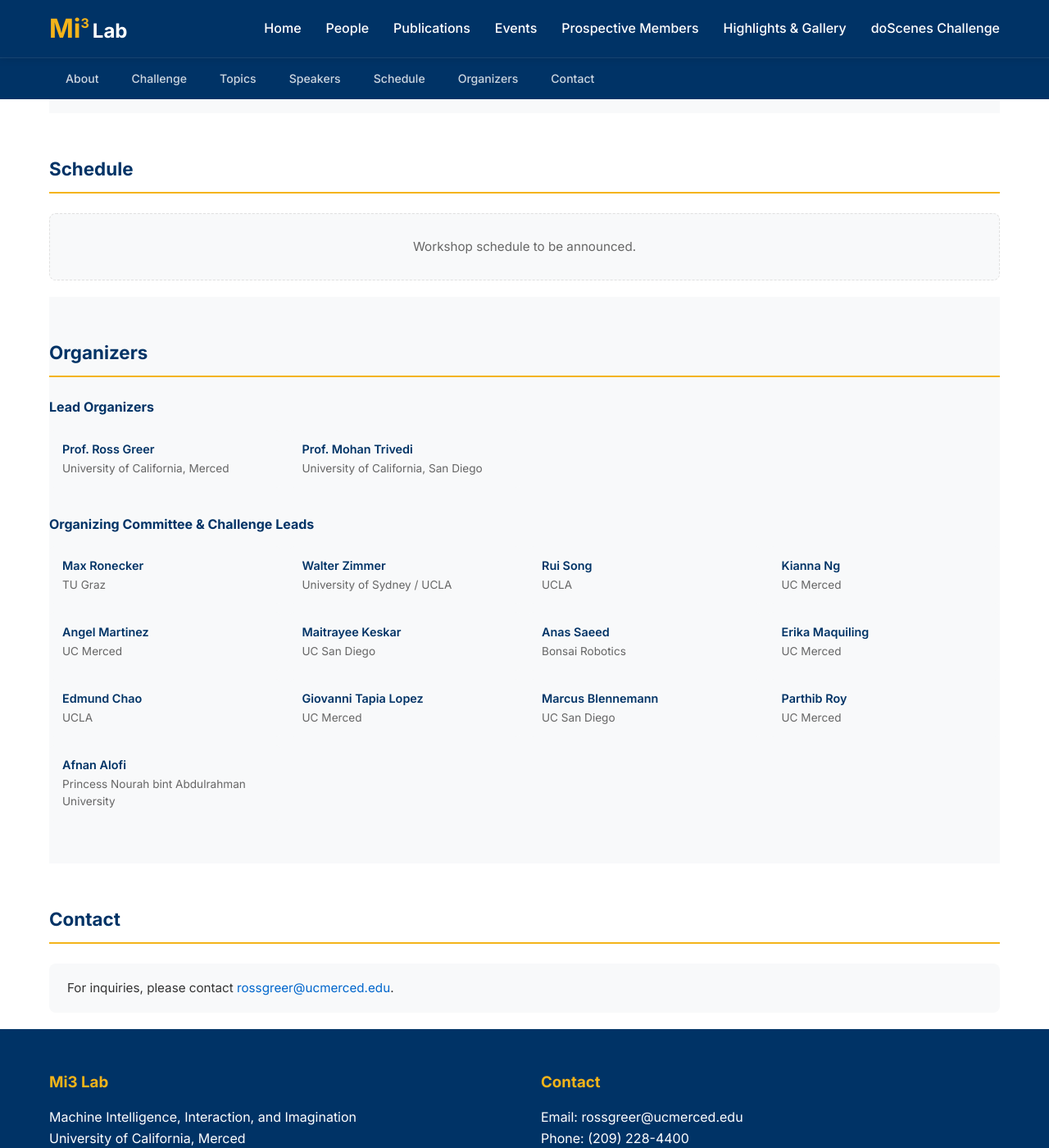
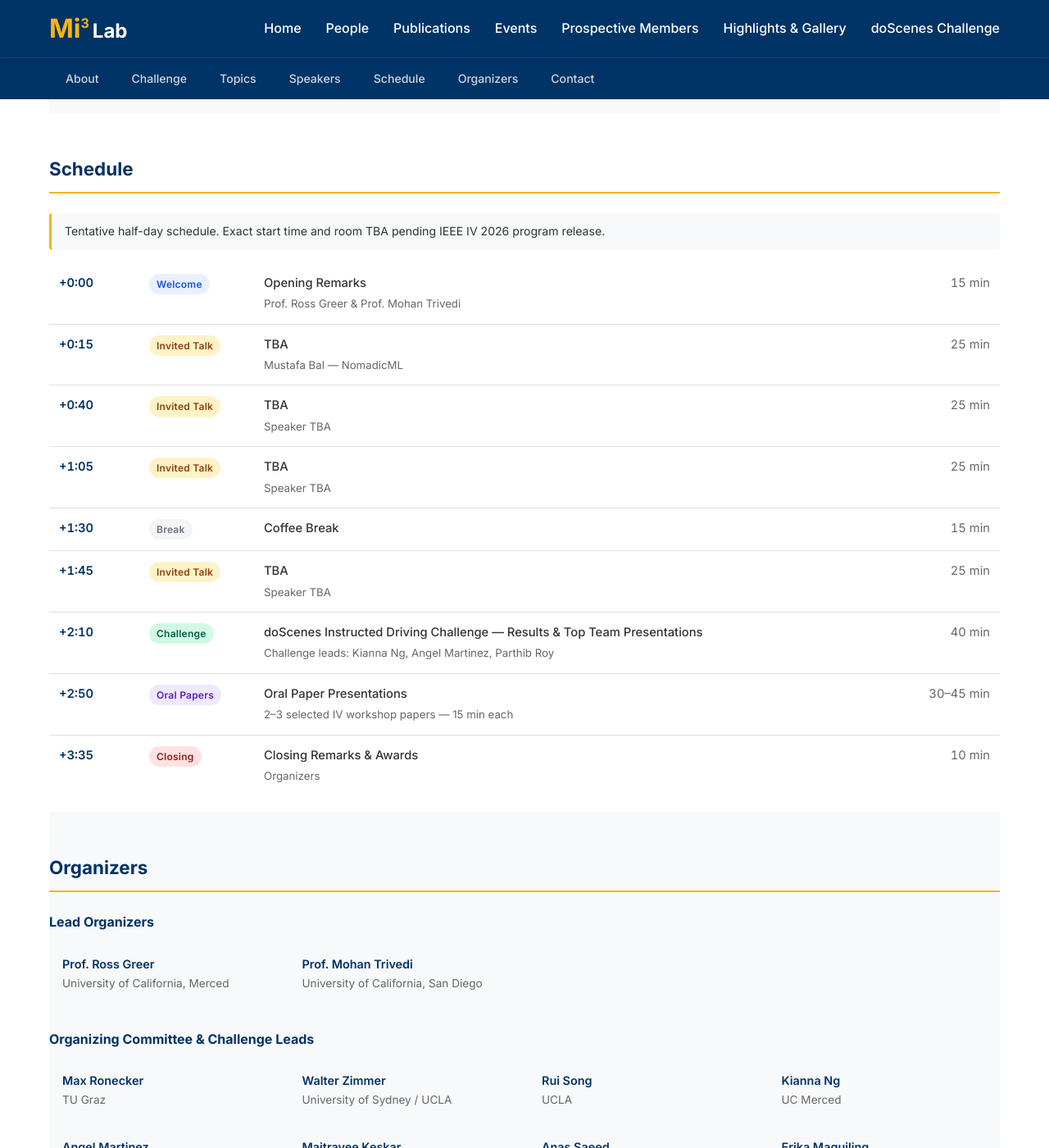
Before and after one commit to Mi3-Lab/mi3-lab.github.io, a Jekyll site: the page built from vl-iiv-2026.html, in a window 1280 px wide and 1400 px high, scrolled down 2007 px. Shown: the whole window at 82% size. Built offline with Jekyll 4.4.1, drawn with Linux system fonts in a browser that asks for light colours.

Commit message:
Add tentative half-day schedule to VL-IIV 2026
Color-coded schedule table: welcome, 4 invited talks, break,
doScenes challenge results, oral paper presentations, closing.
Uses relative +H:MM offset times pending IV 2026 program release.

Co-Authored-By: Claude Sonnet 4.6 <noreply@anthropic.com>

```diff
--- a/vl-iiv-2026.html
+++ b/vl-iiv-2026.html
@@ -192,6 +192,67 @@ title: VL-IIV 2026 Workshop
   font-size: 0.82rem;
   margin-top: 3px;
 }
+
+.schedule-note {
+  background: var(--bg-light);
+  border-left: 3px solid var(--secondary-color);
+  border-radius: 4px;
+  padding: 10px 16px;
+  font-size: 0.88rem;
+  color: var(--text-light);
+  margin-bottom: 20px;
+}
+.schedule-table {
+  width: 100%;
+  border-collapse: collapse;
+}
+.schedule-table tr {
+  border-bottom: 1px solid var(--border-color);
+}
+.schedule-table tr:last-child {
+  border-bottom: none;
+}
+.schedule-table tr:hover {
+  background: var(--bg-light);
+}
+.schedule-table td {
+  padding: 13px 12px;
+  vertical-align: top;
+  font-size: 0.92rem;
+}
+.schedule-time {
+  white-space: nowrap;
+  font-weight: 600;
+  color: var(--primary-color);
+  width: 110px;
+  font-variant-numeric: tabular-nums;
+}
+.schedule-type {
+  width: 140px;
+}
+.schedule-badge {
+  display: inline-block;
+  padding: 3px 9px;
+  border-radius: 20px;
+  font-size: 0.75rem;
+  font-weight: 600;
+  letter-spacing: 0.02em;
+}
+.badge-welcome   { background: #e8f0fe; color: #1a56db; }
+.badge-talk      { background: #fef3c7; color: #92400e; }
+.badge-break     { background: #f3f4f6; color: #6b7280; }
+.badge-challenge { background: #d1fae5; color: #065f46; }
+.badge-oral      { background: #ede9fe; color: #5b21b6; }
+.badge-closing   { background: #fee2e2; color: #991b1b; }
+.schedule-title {
+  font-weight: 500;
+  color: var(--text-color);
+}
+.schedule-speaker {
+  font-size: 0.83rem;
+  color: var(--text-light);
+  margin-top: 3px;
+}
 </style>
 
 <div class="workshop-hero">
@@ -274,7 +335,91 @@ title: VL-IIV 2026 Workshop
 
   <section class="workshop-section" id="schedule">
     <h2>Schedule</h2>
-    <div class="tba-box">Workshop schedule to be announced.</div>
+    <p class="schedule-note">Tentative half-day schedule. Exact start time and room TBA pending IEEE IV 2026 program release.</p>
+    <table class="schedule-table">
+      <tbody>
+        <tr>
+          <td class="schedule-time">+0:00</td>
+          <td class="schedule-type"><span class="schedule-badge badge-welcome">Welcome</span></td>
+          <td>
+            <div class="schedule-title">Opening Remarks</div>
+            <div class="schedule-speaker">Prof. Ross Greer &amp; Prof. Mohan Trivedi</div>
+          </td>
+          <td class="schedule-time" style="text-align:right; color: var(--text-light); font-weight:400;">15 min</td>
+        </tr>
+        <tr>
+          <td class="schedule-time">+0:15</td>
+          <td class="schedule-type"><span class="schedule-badge badge-talk">Invited Talk</span></td>
+          <td>
+            <div class="schedule-title">TBA</div>
+            <div class="schedule-speaker">Mustafa Bal &mdash; NomadicML</div>
+          </td>
+          <td class="schedule-time" style="text-align:right; color: var(--text-light); font-weight:400;">25 min</td>
+        </tr>
+        <tr>
+          <td class="schedule-time">+0:40</td>
+          <td class="schedule-type"><span class="schedule-badge badge-talk">Invited Talk</span></td>
+          <td>
+            <div class="schedule-title">TBA</div>
+            <div class="schedule-speaker">Speaker TBA</div>
+          </td>
+          <td class="schedule-time" style="text-align:right; color: var(--text-light); font-weight:400;">25 min</td>
+        </tr>
+        <tr>
+          <td class="schedule-time">+1:05</td>
+          <td class="schedule-type"><span class="schedule-badge badge-talk">Invited Talk</span></td>
+          <td>
+            <div class="schedule-title">TBA</div>
+            <div class="schedule-speaker">Speaker TBA</div>
+          </td>
+          <td class="schedule-time" style="text-align:right; color: var(--text-light); font-weight:400;">25 min</td>
+        </tr>
+        <tr>
+          <td class="schedule-time">+1:30</td>
+          <td class="schedule-type"><span class="schedule-badge badge-break">Break</span></td>
+          <td>
+            <div class="schedule-title">Coffee Break</div>
+          </td>
+          <td class="schedule-time" style="text-align:right; color: var(--text-light); font-weight:400;">15 min</td>
+        </tr>
+        <tr>
+          <td class="schedule-time">+1:45</td>
+          <td class="schedule-type"><span class="schedule-badge badge-talk">Invited Talk</span></td>
+          <td>
+            <div class="schedule-title">TBA</div>
+            <div class="schedule-speaker">Speaker TBA</div>
+          </td>
+          <td class="schedule-time" style="text-align:right; color: var(--text-light); font-weight:400;">25 min</td>
+        </tr>
+        <tr>
+          <td class="schedule-time">+2:10</td>
+          <td class="schedule-type"><span class="schedule-badge badge-challenge">Challenge</span></td>
+          <td>
+            <div class="schedule-title">doScenes Instructed Driving Challenge — Results &amp; Top Team Presentations</div>
+            <div class="schedule-speaker">Challenge leads: Kianna Ng, Angel Martinez, Parthib Roy</div>
+          </td>
+          <td class="schedule-time" style="text-align:right; color: var(--text-light); font-weight:400;">40 min</td>
+        </tr>
+        <tr>
+          <td class="schedule-time">+2:50</td>
+          <td class="schedule-type"><span class="schedule-badge badge-oral">Oral Papers</span></td>
+          <td>
+            <div class="schedule-title">Oral Paper Presentations</div>
+            <div class="schedule-speaker">2&ndash;3 selected IV workshop papers &mdash; 15 min each</div>
+          </td>
+          <td class="schedule-time" style="text-align:right; color: var(--text-light); font-weight:400;">30&ndash;45 min</td>
+        </tr>
+        <tr>
+          <td class="schedule-time">+3:35</td>
+          <td class="schedule-type"><span class="schedule-badge badge-closing">Closing</span></td>
+          <td>
+            <div class="schedule-title">Closing Remarks &amp; Awards</div>
+            <div class="schedule-speaker">Organizers</div>
+          </td>
+          <td class="schedule-time" style="text-align:right; color: var(--text-light); font-weight:400;">10 min</td>
+        </tr>
+      </tbody>
+    </table>
   </section>
 
   <section class="workshop-section" id="organizers">
```
